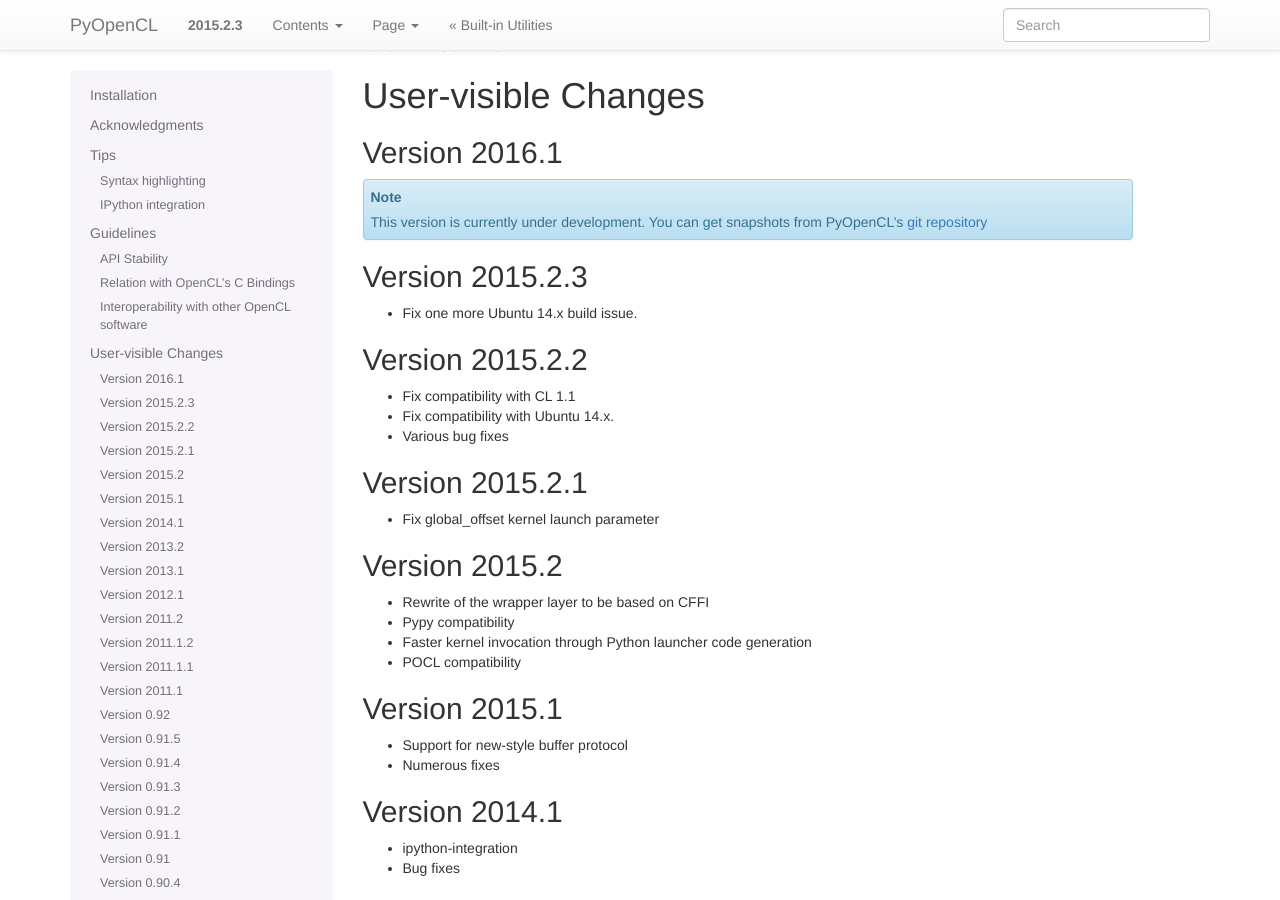
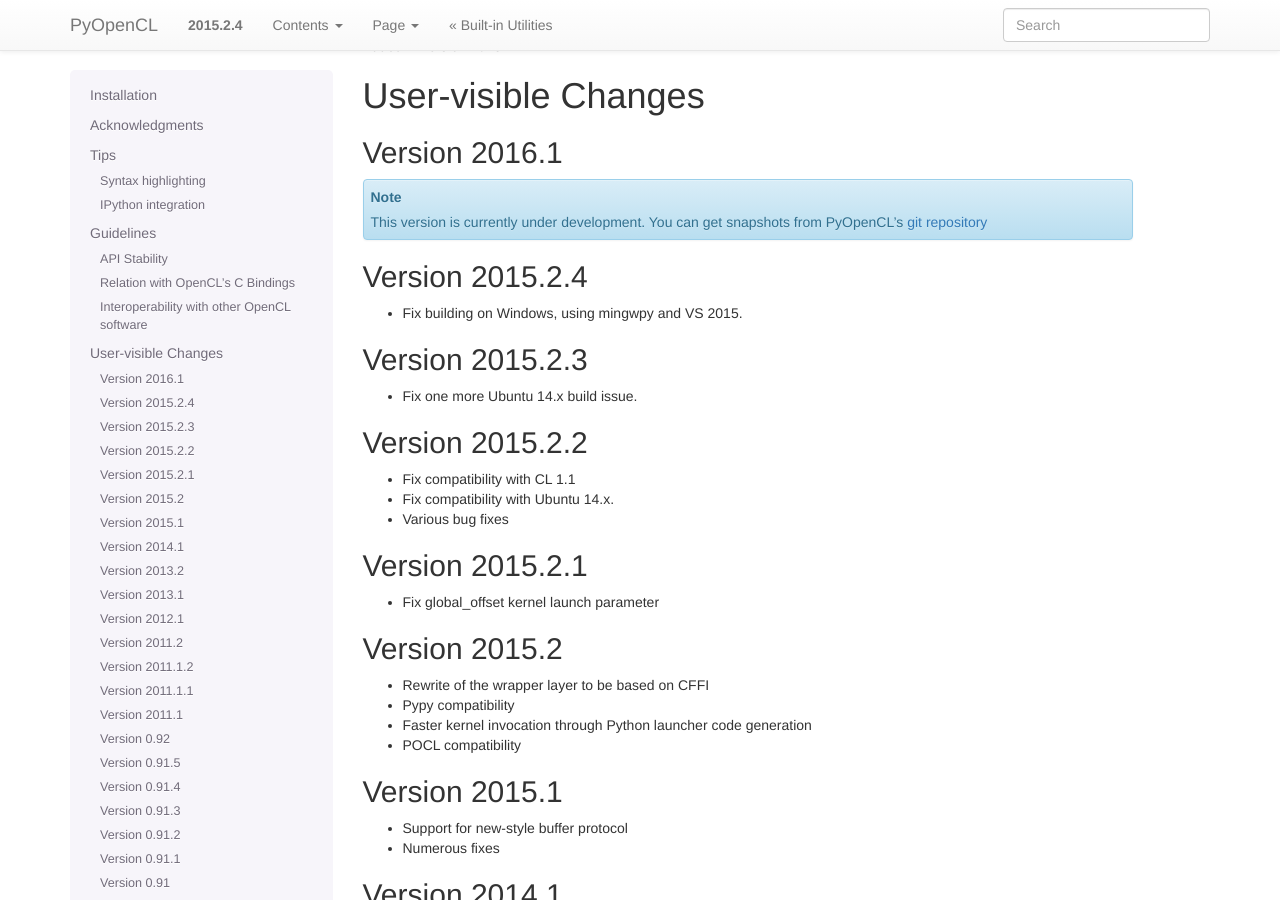
Before and after one commit to inducer/pyopencl, a Sphinx documentation site: the page built from doc/misc.rst, in a window 1280 px wide and 900 px high, scrolled down 1495 px. Built offline with Sphinx 7.4.7, drawn with Linux system fonts in a browser that asks for light colours.

Commit message:
Bump version

```diff
--- a/doc/misc.rst
+++ b/doc/misc.rst
@@ -117,6 +117,11 @@ Version 2016.1
 
     This version is currently under development. You can get snapshots from
     PyOpenCL's `git repository <https://github.com/pyopencl/pyopencl>`_
+
+Version 2015.2.4
+----------------
+
+* Fix building on Windows, using mingwpy and VS 2015.
 
 Version 2015.2.3
 ----------------
--- a/pyopencl/version.py
+++ b/pyopencl/version.py
@@ -1,3 +1,3 @@
-VERSION = (2015, 2, 3)
+VERSION = (2015, 2, 4)
 VERSION_STATUS = ""
 VERSION_TEXT = ".".join(str(x) for x in VERSION) + VERSION_STATUS
```
